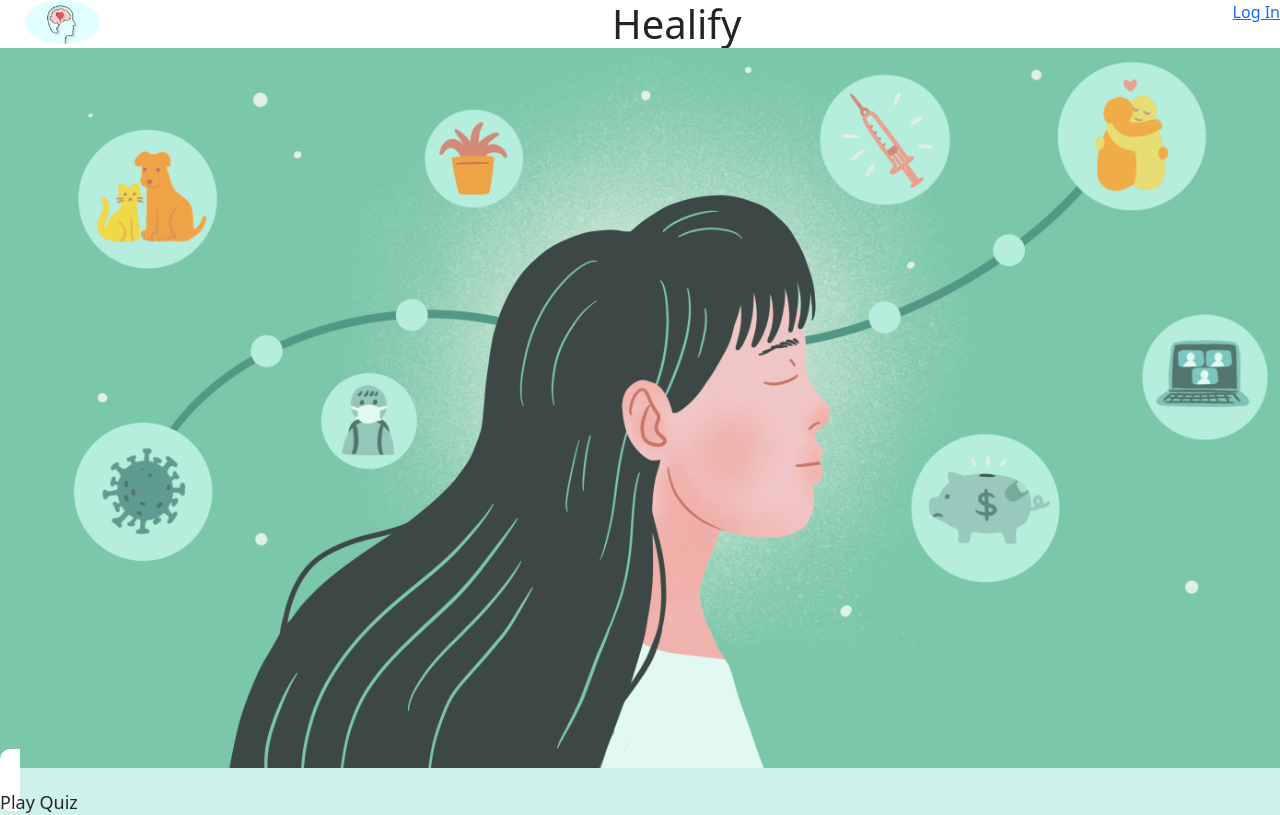
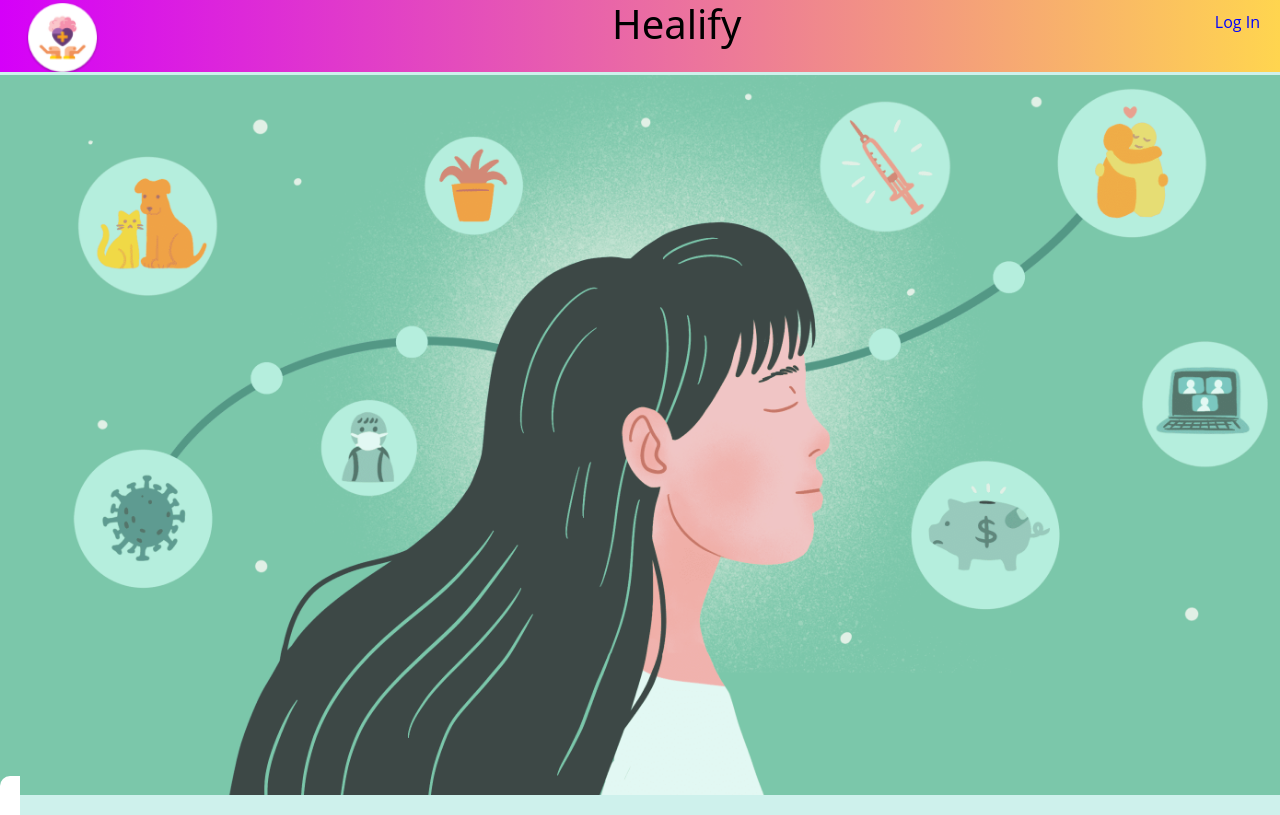
Before and after one commit to SE-Project-Team/Healify, a React (Create React App) app in the folder healify/: page /Home in a window 1280 px wide. Shown: the top 815 px of the page. Built offline with nearby package versions, Linux system fonts and the light colour scheme.

Commit message:
issues in home page

```diff
--- a/healify/src/App.js
+++ b/healify/src/App.js
@@ -2,6 +2,7 @@ import "bootstrap/dist/css/bootstrap.min.css";
 import { BrowserRouter as Router, Route, Switch } from "react-router-dom";
 import { Home } from "./Components/Home";
 import { Signup } from "./Components/Signup";
+import "./App.css";
 function App() {
   return (
     <div className="App">
--- a/healify/src/Components/Home.js
+++ b/healify/src/Components/Home.js
@@ -1,19 +1,21 @@
 import React from "react";
 import image from "../Assets/lady.jpg";
 import brainImg from "../Assets/brain.jpg";
+import logo from "../Assets/mentalhealth_icon_round.png";
 import styles from "./Home.module.css";
 
 export const Home = () => {
   return (
     <>
-      <header>
-        <img className={styles.logo} src={brainImg} />
+      <header className={styles.header}>
+        <img className={styles.logo} src={logo} />
         <h1 className={styles.heading}>Healify</h1>
         <a className={styles.login} href="">
           Log In
         </a>
       </header>
 
+      <br />
       <div className={styles["top-container"]}>
         <img className={styles.img} src={image} alt="image not found" />
         <section className={styles.booklist}>
--- a/healify/src/Components/Home.module.css
+++ b/healify/src/Components/Home.module.css
@@ -9,7 +9,7 @@
   margin-left: 25px;
   height: 100%;
   width: 75px;
-  border-radius: 100%;
+  border-radius: 50%;
   float: left;
 }
 .login {
--- a/healify/src/Components/Signup.module.css
+++ b/healify/src/Components/Signup.module.css
@@ -1,5 +1,3 @@
-.container {
-}
 .card {
   border-radius: 0;
   border: none;
@@ -8,6 +6,7 @@
 .card1 {
   width: 50%;
   padding: 40px 30px 10px 30px;
+  background: #fff;
 }
 
 .card2 {
```
